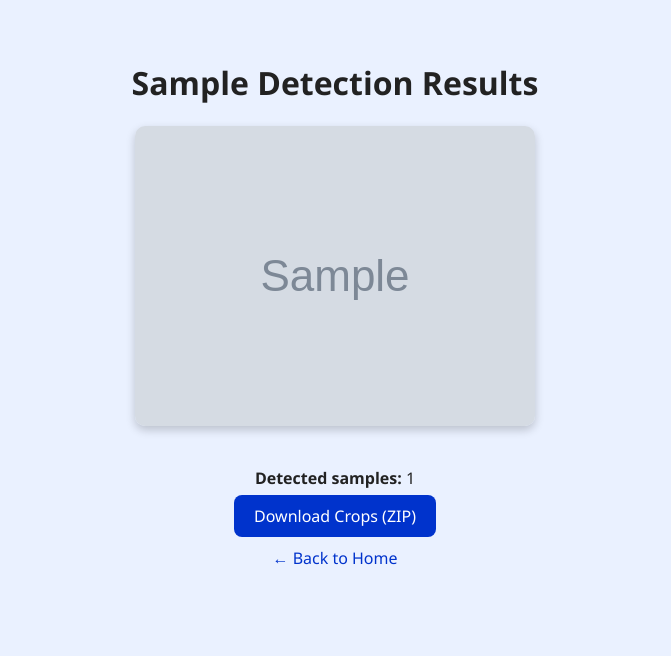
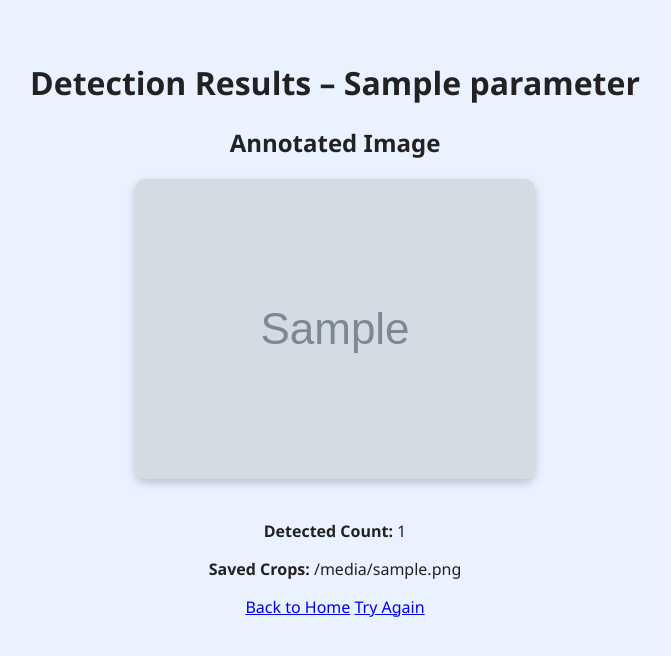
Before and after one commit to Sigfredkent123/nova-detection-pipeline, a Flask app: template templates/results.html in a window 1280 px wide. Shown: the top 656 px of the page, without its empty margins (305-976 px from the left). Run offline with Flask 3, Linux system fonts and the light colour scheme; the template is opened without the code that fills it: most values are stand-ins (such as "Sample title", 1, 10 or a date in 2020); grey boxes marked "Sample" are stand-in pictures.

Commit message:
Update results.html

```diff
--- a/templates/results.html
+++ b/templates/results.html
@@ -2,23 +2,31 @@
 <html lang="en">
 <head>
   <meta charset="UTF-8">
-  <title>{{ scan_type }} Results</title>
-  <link rel="stylesheet" href="{{ url_for('static', filename='css/style.css') }}">
+  <title>NoVA-SCAN Results</title>
+  <link rel="stylesheet" href="{{ url_for('static', filename='style.css') }}">
 </head>
 <body>
   <div class="container">
-    <h1>{{ scan_type }} Detection Results</h1>
+    <h1>Detection Results – {{ parameter|capitalize }}</h1>
 
-    {% if result.error %}
-      <p class="error">Error: {{ result.error }}</p>
-    {% else %}
-      <img src="{{ result.annotated_image }}" alt="Annotated Result" class="result-image">
-      <p><strong>Detected {{ scan_type.lower() }}s:</strong> {{ result.num_eyes or result.num_palms or result.num_nails }}</p>
-
-      <a href="/download/{{ result.zip_file }}" class="download-btn">Download Crops (ZIP)</a>
+    {% if result.annotated_image %}
+      <div class="result-block">
+        <h2>Annotated Image</h2>
+        <img src="{{ url_for('view_file', filename=result.annotated_image) }}"
+             alt="Annotated Image" class="result-image">
+      </div>
     {% endif %}
 
-    <a href="/" class="back-link">← Back to Home</a>
+    <div class="info-block">
+      <p><strong>Detected Count:</strong>
+         {{ result.num_eyes or result.num_palms or result.num_nails or 0 }}</p>
+      <p><strong>Saved Crops:</strong> {{ result.zip_file }}</p>
+    </div>
+
+    <div class="button-group">
+      <a href="/" class="btn">Back to Home</a>
+      <a href="{{ url_for('camera', parameter=parameter) }}" class="btn">Try Again</a>
+    </div>
   </div>
 </body>
 </html>
```
